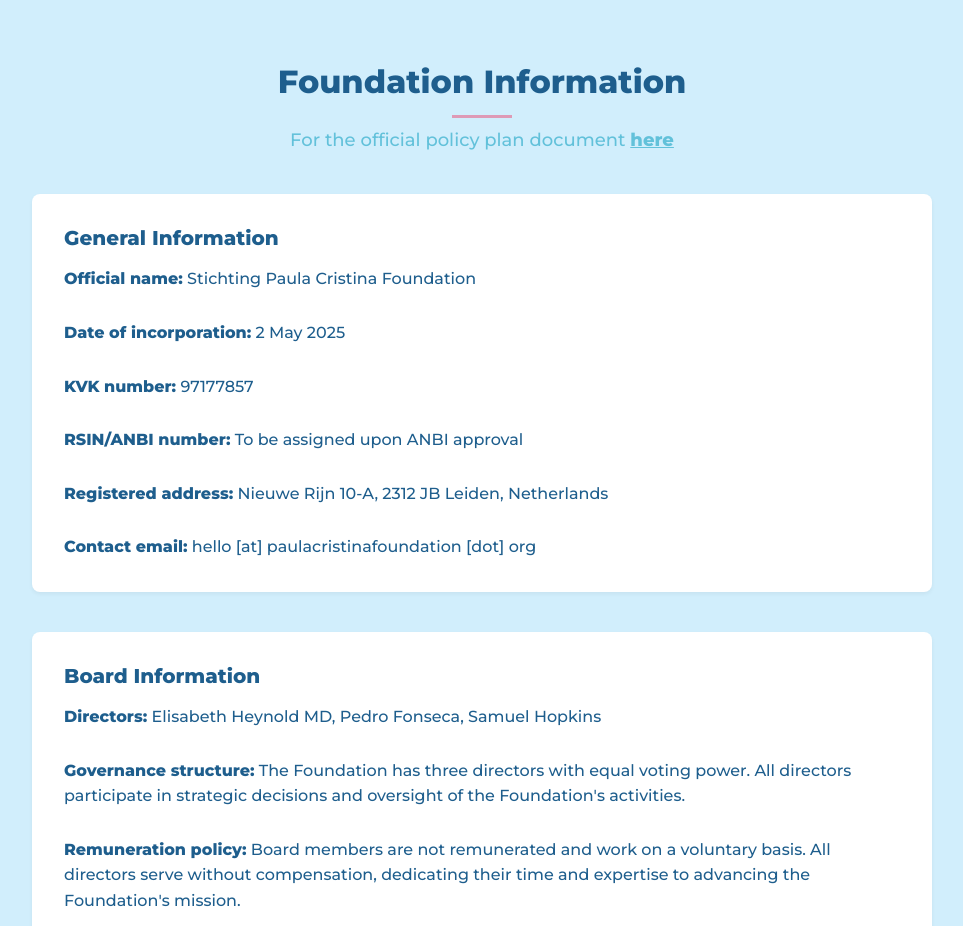
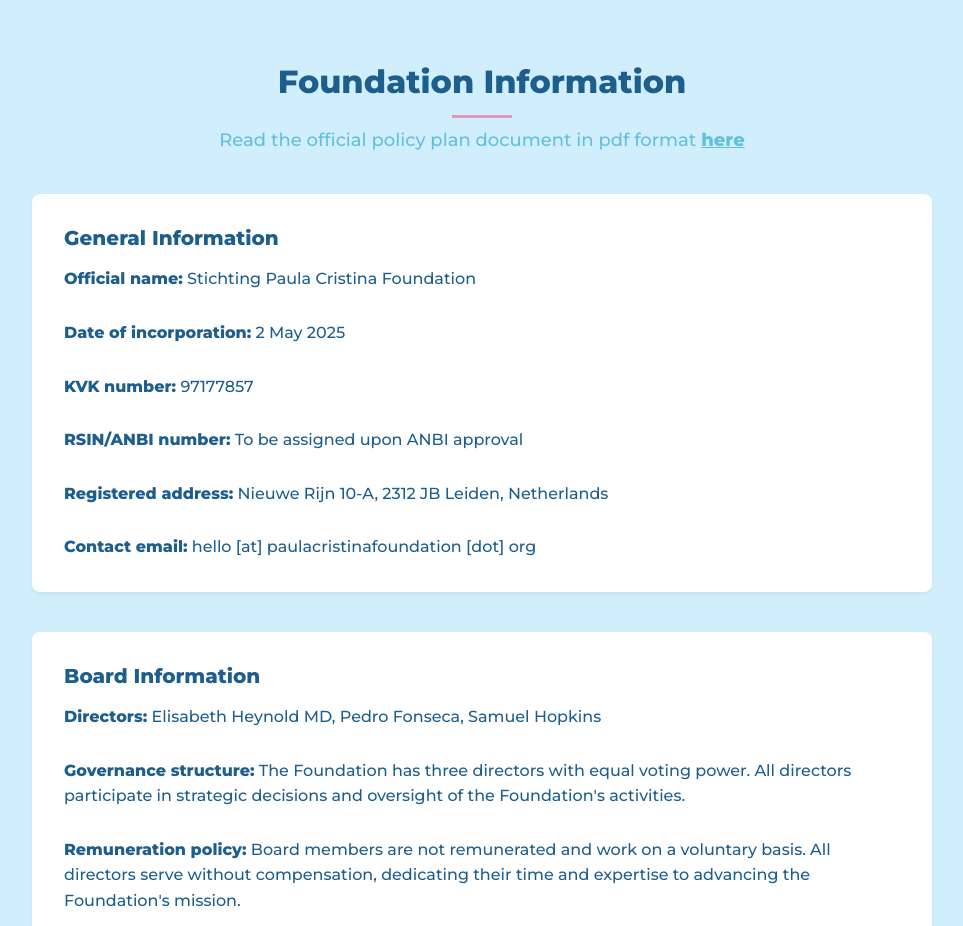
Before and after one commit to PedroGFonseca/paulacristinafoundation.github.io, a plain HTML site: page index.html in a window 1280 px wide. Shown: the part 2760-3686 px from the top of the page, without its empty margins (158-1121 px from the left). Drawn offline with Linux system fonts and the light colour scheme.

Commit message:
fixing Adding link to policy plan line

```diff
--- a/index.html
+++ b/index.html
@@ -125,7 +125,7 @@
     <section id="foundation-info" class="section section-light">
         <div class="container">
             <h2 class="section-title">Foundation Information</h2>
-            <p class="section-subtitle">For the official policy plan document <a href="https://drive.google.com/file/d/1TDYqY08YZLLAOEiyG6G9LVarlqUqUTTM/view?usp=sharing" target="_blank"><strong><u>here</u></strong></a>
+            <p class="section-subtitle">Read the official policy plan document in pdf format <a href="https://drive.google.com/file/d/1TDYqY08YZLLAOEiyG6G9LVarlqUqUTTM/view?usp=sharing" target="_blank"><strong><u>here</u></strong></a>
 
             <div class="anbi-content">
                 <div class="anbi-block">
```
